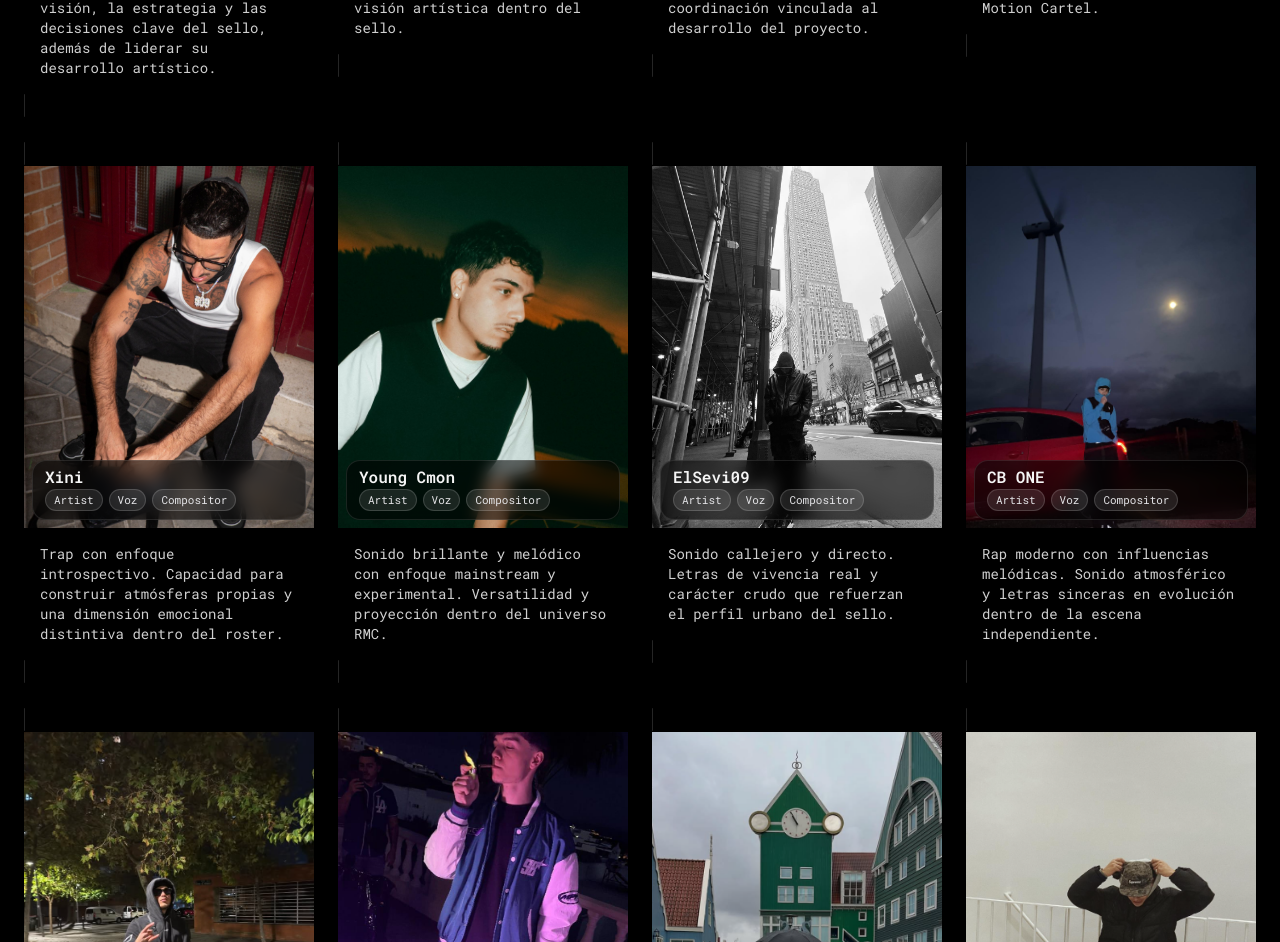
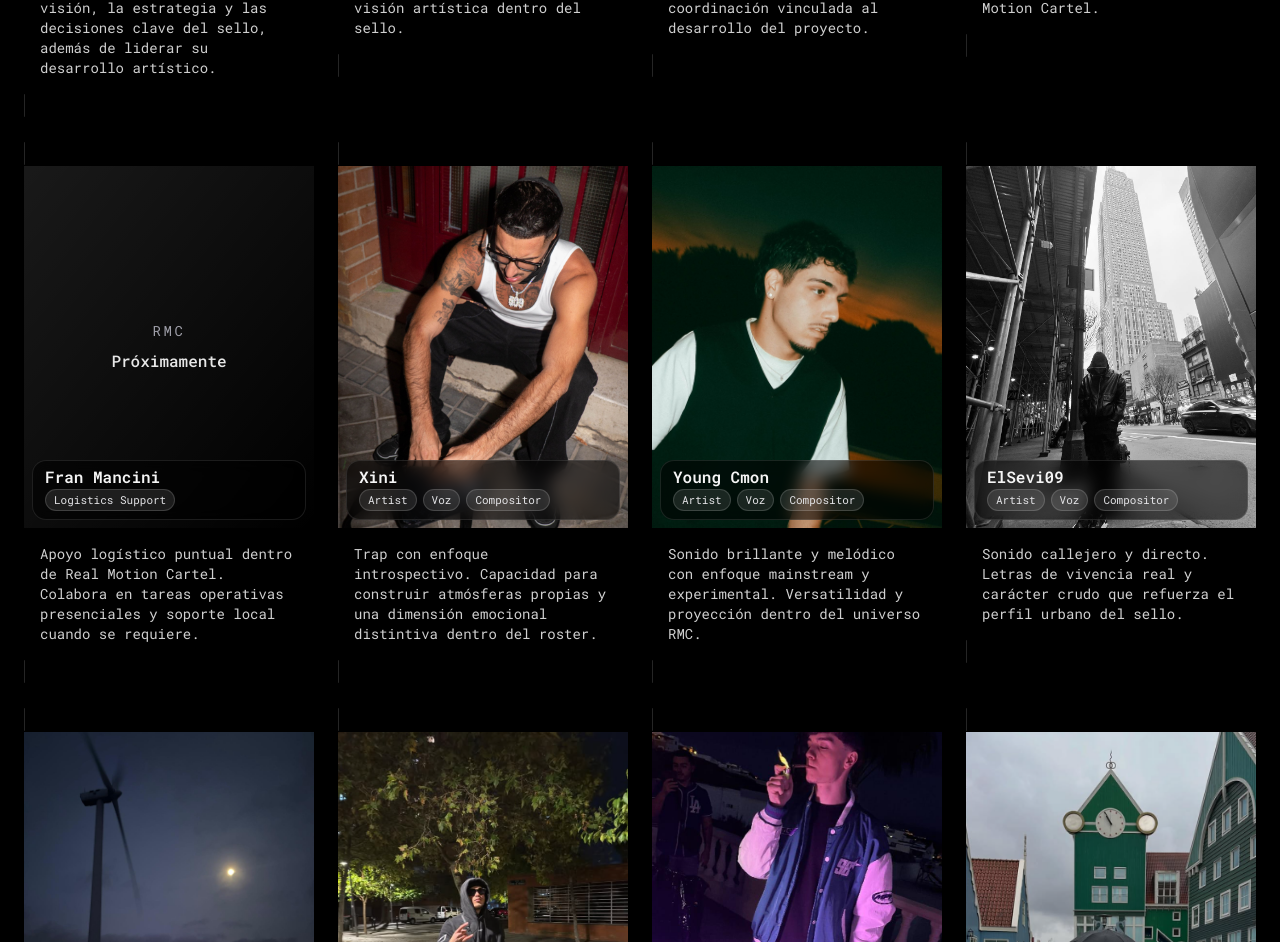
Before and after one commit to airamprz/rmc-web, a Next.js app: page /artists in a window 1280 px wide. Shown: the part 895-1837 px from the top of the page. Built offline with nearby package versions, Linux system fonts and the light colour scheme.

Commit message:
New commit 3 09/03

```diff
--- a/src/app/artists/page.jsx
+++ b/src/app/artists/page.jsx
@@ -53,6 +53,15 @@ const ARTISTS = [
     img: "/artists/arboleda.jpg",
     ig: "https://www.instagram.com/arboledafx",
   },
+  {
+    id: "fran-mancini",
+    name: "Fran Mancini",
+    roles: ["Logistics Support"],
+    about:
+      "Apoyo logístico puntual dentro de Real Motion Cartel. Colabora en tareas operativas presenciales y soporte local cuando se requiere.",
+    img: null,
+    ig: "https://www.instagram.com/_franmancini/",
+  },
 
   // Artists
   {
@@ -78,7 +87,7 @@ const ARTISTS = [
     name: "ElSevi09",
     roles: ["Artist", "Voz", "Compositor"],
     about:
-      "Sonido callejero y directo. Letras de vivencia real y carácter crudo que refuerzan el perfil urbano del sello.",
+      "Sonido callejero y directo. Letras de vivencia real y carácter crudo que refuerza el perfil urbano del sello.",
     img: "/artists/elsevi.jpg",
     ig: "https://www.instagram.com/elseviii09",
   },
@@ -273,6 +282,9 @@ function ArtistCard({ artist }) {
   const { name, roles, about, img, ig } = artist;
   const [imgError, setImgError] = useState(false);
 
+  const hasImage = typeof img === "string" && img.trim().length > 0;
+  const showPlaceholder = !hasImage || imgError;
+
   const isLink = typeof ig === "string" && ig.trim().length > 0;
   const Wrapper = isLink ? "a" : "div";
   const wrapperProps = isLink
@@ -291,9 +303,16 @@ function ArtistCard({ artist }) {
       className="group rounded-2xl overflow-hidden border border-white/10 bg-white/5 hover:bg-white/10 transition focus:outline-none focus-visible:ring-2 focus-visible:ring-white/30"
     >
       <div className="relative aspect-[4/5] overflow-hidden cursor-pointer">
-        {imgError ? (
+        {showPlaceholder ? (
           <div className="absolute inset-0 grid place-items-center bg-gradient-to-br from-white/10 to-transparent text-zinc-200">
-            <span className="text-sm">Imagen próximamente</span>
+            <div className="text-center px-4">
+              <span className="block text-sm uppercase tracking-[0.18em] text-zinc-400">
+                RMC
+              </span>
+              <span className="mt-2 block text-base font-medium text-white/90">
+                Próximamente
+              </span>
+            </div>
           </div>
         ) : (
           <Image
```
